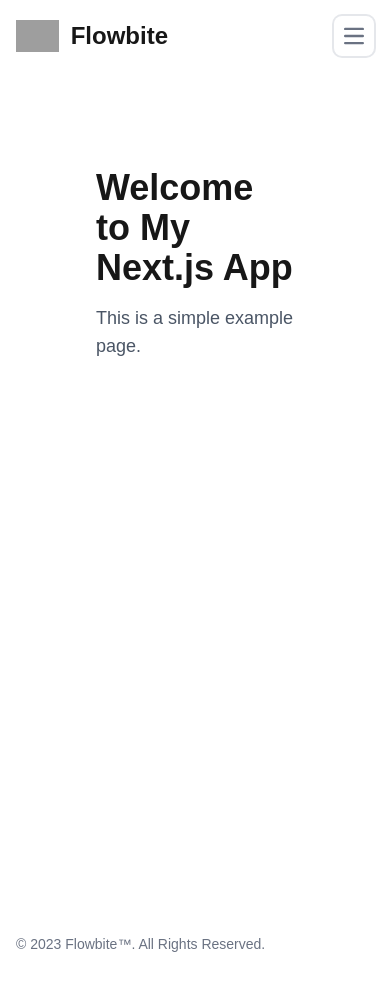
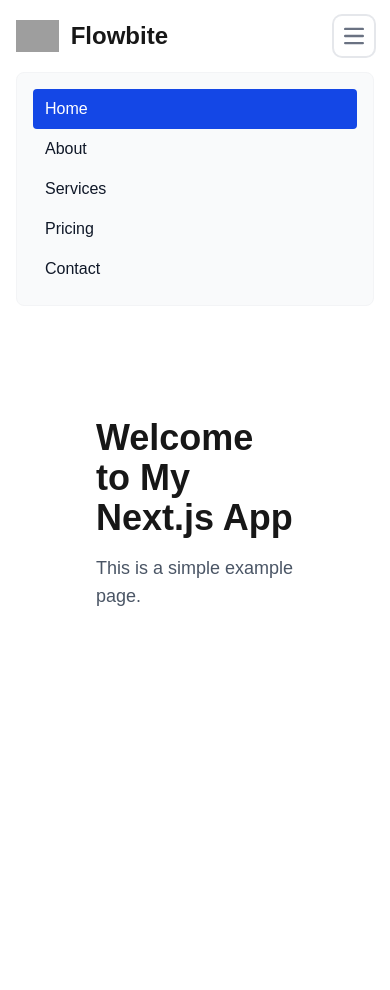
Before and after one commit to EliasGallay/ProyectoNextCoder, a Next.js app: page / in a window 390 px wide. Both pictures are taken after a click on the button "Open main menu". Shown: the top 990 px of the page. Built offline with nearby package versions, Linux system fonts and the light colour scheme; grey boxes are pictures that could not be loaded.

Commit message:
fix navbar

```diff
--- a/src/components/navbar.js
+++ b/src/components/navbar.js
@@ -1,4 +1,9 @@
+"use client";
+import { useState } from "react";
+
 export function Navbar() {
+  const [isOpen, setIsOpen] = useState(false);
+
   return (
     <nav className="bg-white border-gray-200 dark:bg-gray-900">
       <div className="max-w-screen-xl flex flex-wrap items-center justify-between mx-auto p-4">
@@ -15,12 +20,13 @@ export function Navbar() {
             Flowbite
           </span>
         </a>
+
         <button
-          data-collapse-toggle="navbar-default"
+          onClick={() => setIsOpen(!isOpen)}
           type="button"
           className="inline-flex items-center p-2 w-10 h-10 justify-center text-sm text-gray-500 rounded-lg md:hidden hover:bg-gray-100 focus:outline-none focus:ring-2 focus:ring-gray-200 dark:text-gray-400 dark:hover:bg-gray-700 dark:focus:ring-gray-600"
           aria-controls="navbar-default"
-          aria-expanded="false"
+          aria-expanded={isOpen}
         >
           <span className="sr-only">Open main menu</span>
           <svg
@@ -32,20 +38,23 @@ export function Navbar() {
           >
             <path
               stroke="currentColor"
-              stroke-linecap="round"
-              stroke-linejoin="round"
-              stroke-width="2"
+              strokeLinecap="round"
+              strokeLinejoin="round"
+              strokeWidth="2"
               d="M1 1h15M1 7h15M1 13h15"
             />
           </svg>
         </button>
-        <div className="hidden w-full md:block md:w-auto" id="navbar-default">
+
+        <div
+          className={`${isOpen ? "block" : "hidden"} w-full md:block md:w-auto`}
+          id="navbar-default"
+        >
           <ul className="font-medium flex flex-col p-4 md:p-0 mt-4 border border-gray-100 rounded-lg bg-gray-50 md:flex-row md:space-x-8 rtl:space-x-reverse md:mt-0 md:border-0 md:bg-white dark:bg-gray-800 md:dark:bg-gray-900 dark:border-gray-700">
             <li>
               <a
                 href="#"
                 className="block py-2 px-3 text-white bg-blue-700 rounded-sm md:bg-transparent md:text-blue-700 md:p-0 dark:text-white md:dark:text-blue-500"
-                aria-current="page"
               >
                 Home
               </a>
@@ -53,7 +62,7 @@ export function Navbar() {
             <li>
               <a
                 href="#"
-                className="block py-2 px-3 text-gray-900 rounded-sm hover:bg-gray-100 md:hover:bg-transparent md:border-0 md:hover:text-blue-700 md:p-0 dark:text-white md:dark:hover:text-blue-500 dark:hover:bg-gray-700 dark:hover:text-white md:dark:hover:bg-transparent"
+                className="block py-2 px-3 text-gray-900 rounded-sm hover:bg-gray-100 md:hover:bg-transparent md:hover:text-blue-700 md:p-0 dark:text-white md:dark:hover:text-blue-500 dark:hover:bg-gray-700 dark:hover:text-white md:dark:hover:bg-transparent"
               >
                 About
               </a>
@@ -61,7 +70,7 @@ export function Navbar() {
             <li>
               <a
                 href="#"
-                className="block py-2 px-3 text-gray-900 rounded-sm hover:bg-gray-100 md:hover:bg-transparent md:border-0 md:hover:text-blue-700 md:p-0 dark:text-white md:dark:hover:text-blue-500 dark:hover:bg-gray-700 dark:hover:text-white md:dark:hover:bg-transparent"
+                className="block py-2 px-3 text-gray-900 rounded-sm hover:bg-gray-100 md:hover:bg-transparent md:hover:text-blue-700 md:p-0 dark:text-white md:dark:hover:text-blue-500 dark:hover:bg-gray-700 dark:hover:text-white md:dark:hover:bg-transparent"
               >
                 Services
               </a>
@@ -69,7 +78,7 @@ export function Navbar() {
             <li>
               <a
                 href="#"
-                className="block py-2 px-3 text-gray-900 rounded-sm hover:bg-gray-100 md:hover:bg-transparent md:border-0 md:hover:text-blue-700 md:p-0 dark:text-white md:dark:hover:text-blue-500 dark:hover:bg-gray-700 dark:hover:text-white md:dark:hover:bg-transparent"
+                className="block py-2 px-3 text-gray-900 rounded-sm hover:bg-gray-100 md:hover:bg-transparent md:hover:text-blue-700 md:p-0 dark:text-white md:dark:hover:text-blue-500 dark:hover:bg-gray-700 dark:hover:text-white md:dark:hover:bg-transparent"
               >
                 Pricing
               </a>
@@ -77,7 +86,7 @@ export function Navbar() {
             <li>
               <a
                 href="#"
-                className="block py-2 px-3 text-gray-900 rounded-sm hover:bg-gray-100 md:hover:bg-transparent md:border-0 md:hover:text-blue-700 md:p-0 dark:text-white md:dark:hover:text-blue-500 dark:hover:bg-gray-700 dark:hover:text-white md:dark:hover:bg-transparent"
+                className="block py-2 px-3 text-gray-900 rounded-sm hover:bg-gray-100 md:hover:bg-transparent md:hover:text-blue-700 md:p-0 dark:text-white md:dark:hover:text-blue-500 dark:hover:bg-gray-700 dark:hover:text-white md:dark:hover:bg-transparent"
               >
                 Contact
               </a>
```
